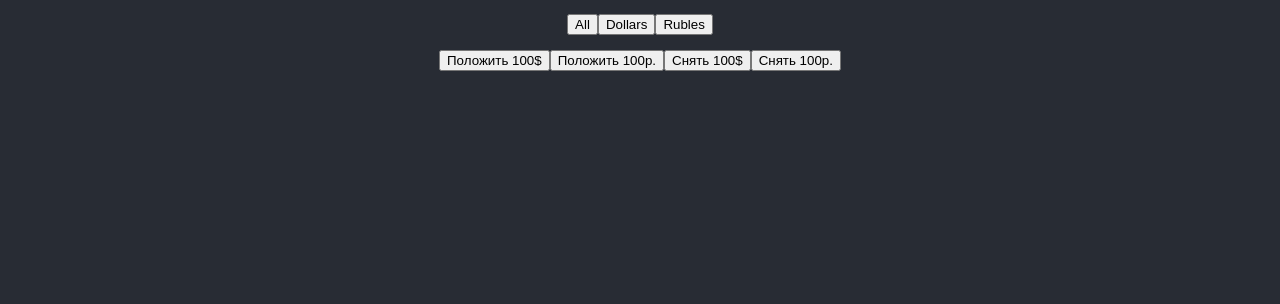
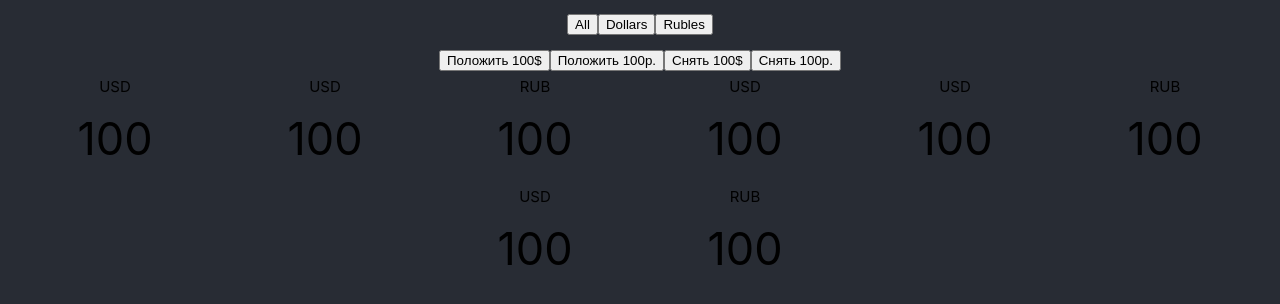
Before and after one commit to OlhaFedorets/dop-03, a React (Create React App) app: page / in a window 1280 px wide. Shown: the top 304 px of the page. Built offline with nearby package versions, Linux system fonts and the light colour scheme.

Commit message:
change CurrentBankomat

```diff
--- a/src/CurrentBankomat.tsx
+++ b/src/CurrentBankomat.tsx
@@ -3,26 +3,39 @@ import {MoneyType} from "./App";
 import styled from "styled-components";
 
 type CurrentBankomatPropsType = {
-    money: any
+    money: MoneyType
+}
+type BanknotePropsType = {
+    color: any
 }
 
-export const CurrentBankomat = () => {
+export const CurrentBankomat = ({money}: CurrentBankomatPropsType) => {
     // с деструктуризацией пожалуйста
+
     return (
-        <div></div>
         // ВНАЧАЛЕ НАПИШЕМ СОВСЕМ НЕКРАСИВО
-        // props.money.banknote==='USD'
-        //     ? ЗЕЛЕНАЯ
-        //     : СИНЯЯ
+        // <div>
+        //     {money.banknote === 'USD'
+        //         ? <BanknoteGreen>
+        //             <Name>{money.banknote}</Name>
+        //             <Nominal>{money.nominal}</Nominal>
+        //         </BanknoteGreen>
+        //         : <BanknoteBlue>
+        //             <Name>{money.banknote}</Name>
+        //             <Nominal>{money.nominal}</Nominal>
+        //         </BanknoteBlue>}
+        // </div>
 
 
         // А ТЕПЕРЬ КРАСИВО
-        //         <Banknote color={ТЕРНАРНЫЙ ОПЕРАТОР}>
-        //         <Name>{money.banknote}</Name>
-        //         <Nominal>{money.nominal}</Nominal>
-        //     </Banknote>
-
-
+        <div>
+            <Banknote color={money.banknote === 'USD'
+                        ? <BanknoteGreen/>
+                        : <BanknoteBlue/>}>
+                <Name>{money.banknote}</Name>
+                <Nominal>{money.nominal}</Nominal>
+            </Banknote>
+        </div>
     );
 };
 
@@ -41,7 +54,7 @@ const BanknoteBlue = styled.div`
   margin: 10px;
 `
 
-const Banknote = styled.div`
+const Banknote = styled.div<BanknotePropsType>`
   // background-color: ...
   width: 200px;
   height: 100px;
```
